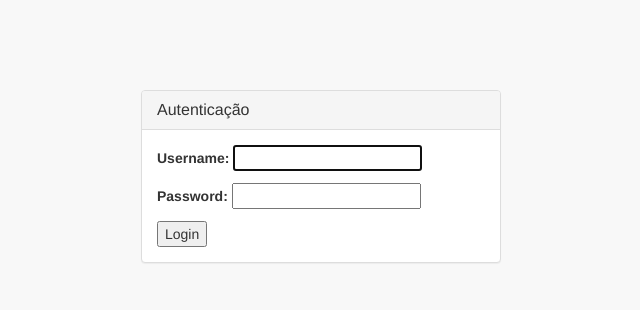
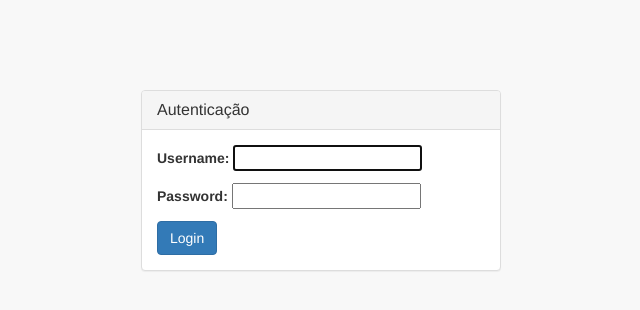
Before and after one commit to PauloViniciusBaleeiro/almoxarifado_FATEC_tg, a Django app: page /users/login/ in a window 1280 px wide. Shown: the top 310 px of the page, without its empty margins (319-959 px from the left). Run offline with Django 3.2, Linux system fonts and the light colour scheme; some libraries are stand-ins or nearby versions.

Commit message:
melhoria da exibição do template

```diff
--- a/core/templates/home.html
+++ b/core/templates/home.html
@@ -16,7 +16,7 @@
             <li><a href="{% url 'list_posicoes' %}">Posições de Armazenagens</a></li>
           </ul>
         {% else %}
-          <a href="{% url 'login' %}">Login</a>
+          <a href="{% url 'login' %}" class="btn btn-primary">Login</a>
         {% endif %}
       </div>
     </div>
--- a/core/templates/registration/login.html
+++ b/core/templates/registration/login.html
@@ -32,7 +32,7 @@
           <form method="POST">
             {% csrf_token %}
             {{ form.as_p }}
-            <button type="submit">Login</button>
+            <button type="submit" class="btn btn-primary">Login</button>
           </form>
 
         </div>
```
